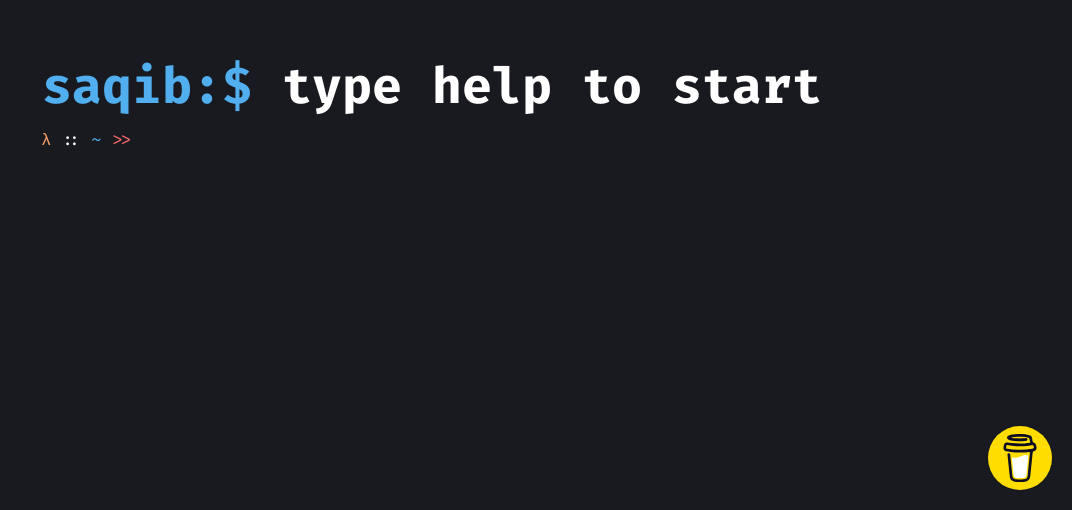
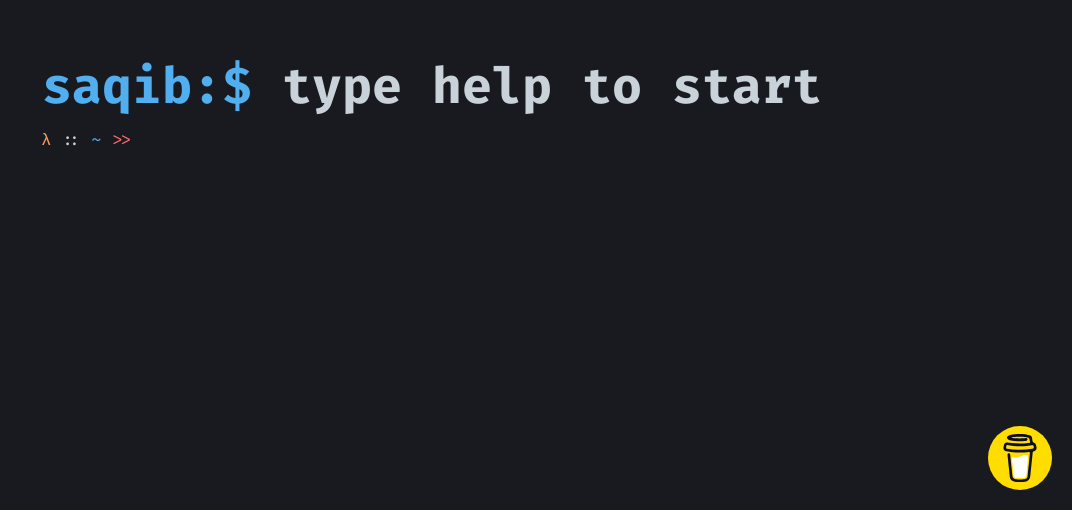
Before and after one commit to SaqAsh/Portfolio, a Next.js app: page / in a window 1280 px wide. Shown: the part 290-800 px from the top of the page, without its empty margins (208-1280 px from the left). Built offline with nearby package versions, Linux system fonts and the light colour scheme.

Commit message:
color change

```diff
--- a/app/globals.css
+++ b/app/globals.css
@@ -1,7 +1,7 @@
 @import url("https://fonts.googleapis.com/css2?family=Fira+Code:wght@300;400;500;600;700&display=swap");
 
 :root {
-  --text-color: #ffffff;
+  --text-color: #c9d1d9;
   --primary: #51afef;
   --secondary: #ff6c6b;
   --background-color: #181a20;
```
